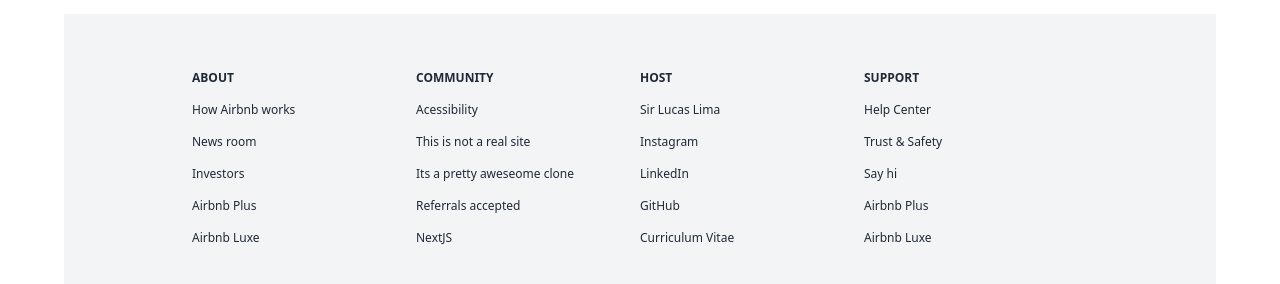
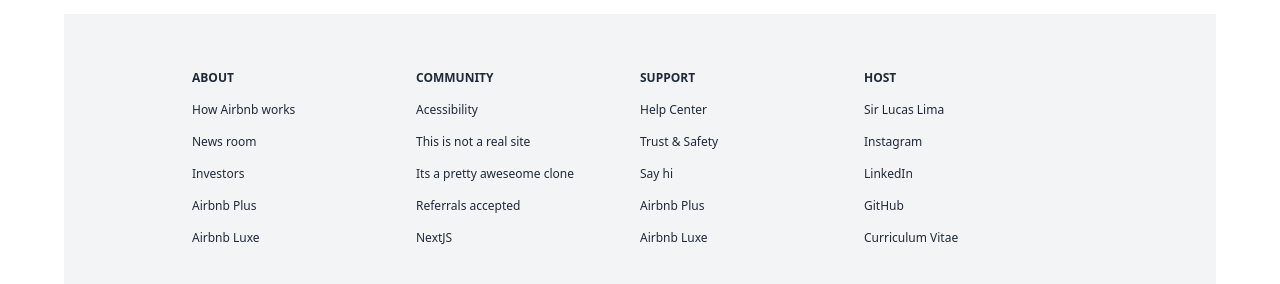
Before and after one commit to SirLucasLima/airbnb, a Next.js app: page / in a window 1280 px wide. Shown: the part 1850-2134 px from the top of the page. Built offline with nearby package versions, Linux system fonts and the light colour scheme.

Commit message:
footer done

```diff
--- a/components/Footer.js
+++ b/components/Footer.js
@@ -22,6 +22,15 @@
       </div>
 
       <div className='space-y-4 text-xs text-gray-800'>
+        <h5 className='font-bold'>SUPPORT</h5>
+        <p>Help Center</p>
+        <p>Trust & Safety</p>
+        <p>Say hi</p>
+        <p>Airbnb Plus</p>
+        <p>Airbnb Luxe</p>
+      </div>
+
+      <div className='space-y-4 text-xs text-gray-800'>
         <h5 className='font-bold'>HOST</h5>
         <p>Sir Lucas Lima</p>
         <p>Instagram</p>
@@ -29,17 +38,6 @@
         <p>GitHub</p>
         <p>Curriculum Vitae</p>
       </div>
-
-      <div className='space-y-4 text-xs text-gray-800'>
-        <h5 className='font-bold'>SUPPORT</h5>
-        <p>Help Center</p>
-        <p>Trust & Safety</p>
-        <p>Say hi </p>
-        <p>Airbnb Plus</p>
-        <p>Airbnb Luxe</p>
-      </div>
-
-
     </div>
   )
 }
```
